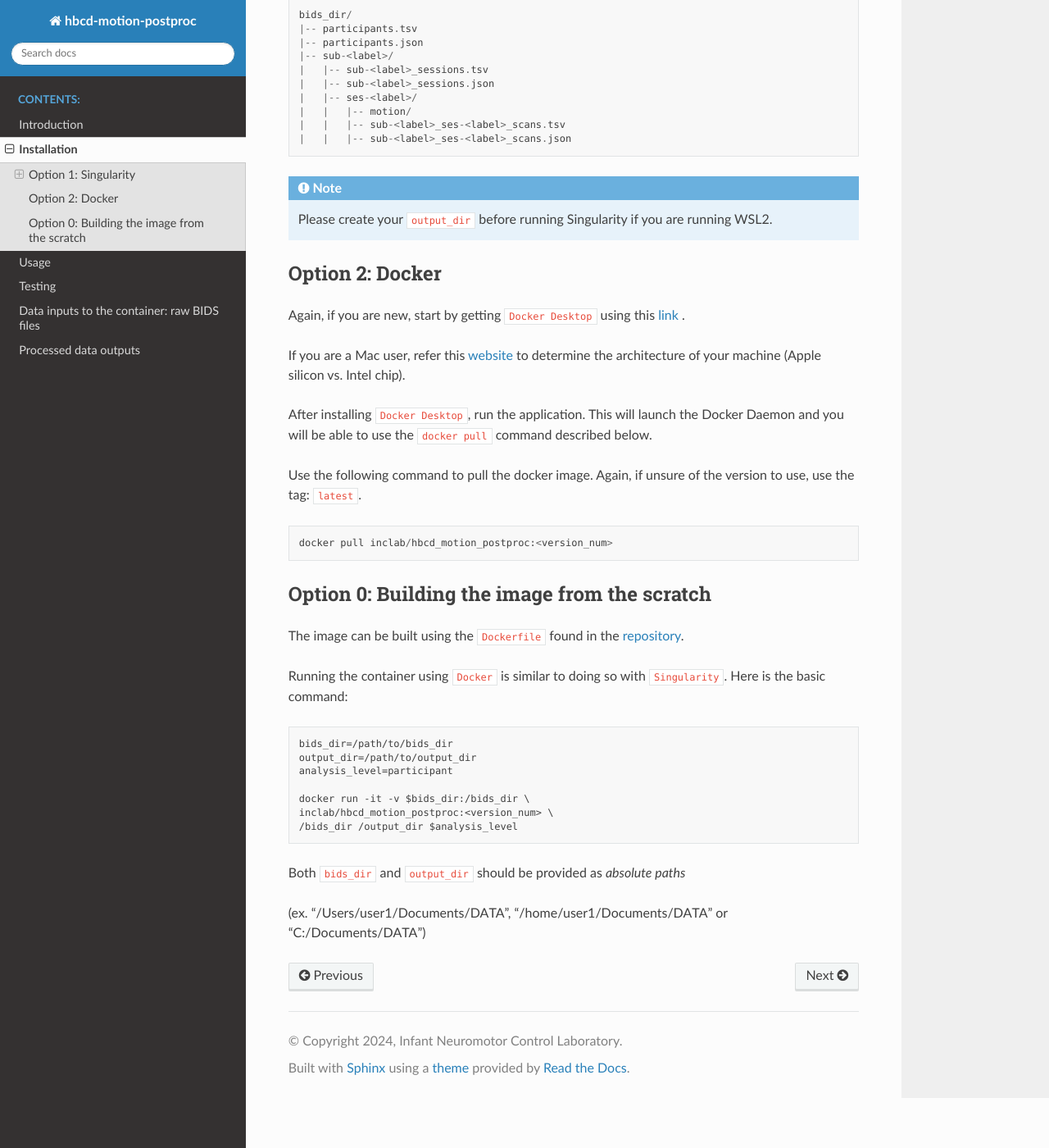
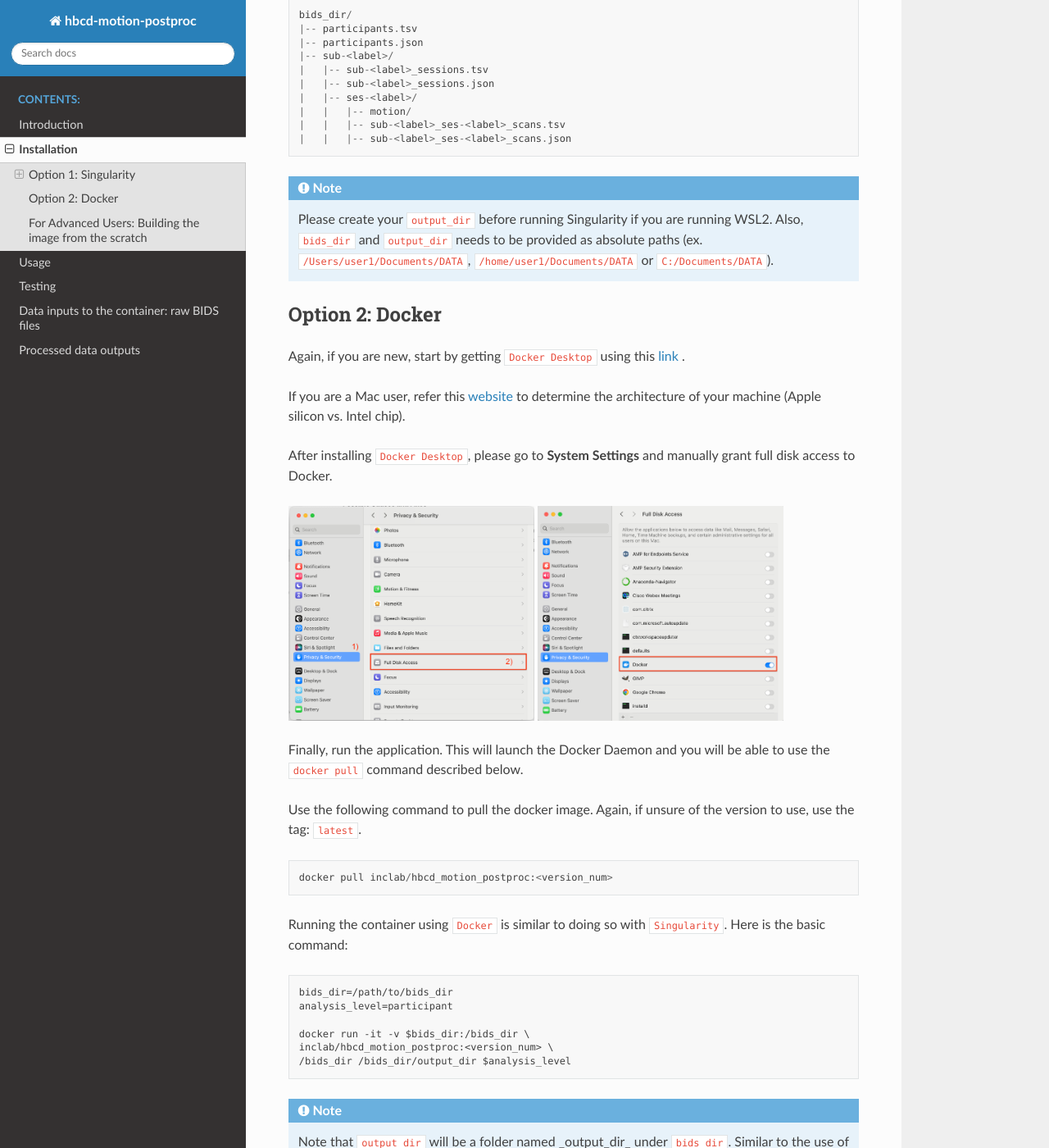
Before and after one commit to ohspc89/hbcd_motion_postproc, a Sphinx documentation site: the page built from docs/source/installation.rst, in a window 1280 px wide and 1400 px high, scrolled down 1476 px. Shown: the whole window at 82% size. Built offline with Sphinx 7.4.7 and the Read the Docs theme 3.1.0, drawn with Linux system fonts in a browser that asks for light colours; some of the changed text lies outside the part shown.

Commit message:
Update installation.rst

```diff
--- a/docs/source/installation.rst
+++ b/docs/source/installation.rst
@@ -71,7 +71,7 @@ where the following folder hierarchy is assumed in this case: ::
         |   |   |-- sub-<label>_ses-<label>_scans.json
 
 .. note::
-   Please create your ``output_dir`` before running Singularity if you are running WSL2.
+   Please create your ``output_dir`` before running Singularity if you are running WSL2. Also, ``bids_dir`` and ``output_dir`` needs to be provided as absolute paths (ex. ``/Users/user1/Documents/DATA``, ``/home/user1/Documents/DATA`` or ``C:/Documents/DATA``).
 
 .. _option2-docker:
 
@@ -83,8 +83,16 @@ this `link <https://docs.docker.com/get-started/introduction/get-docker-desktop/
 If you are a Mac user, refer this `website <https://docs.cse.lehigh.edu/determine-mac-architecture/>`_ to
 determine the architecture of your machine (Apple silicon vs. Intel chip).
 
-After installing ``Docker Desktop``, run the application. This will launch the
-Docker Daemon and you will be able to use the ``docker pull`` command
+After installing ``Docker Desktop``, please go to **System Settings** and manually grant full disk access to Docker.
+
+.. image:: /images/macOS_docker_prereq1.png
+   :width: 300
+
+.. image:: /images/macOS_docker_prereq2.png
+   :width: 300
+
+Finally, run the application. This will launch the Docker Daemon
+and you will be able to use the ``docker pull`` command
 described below.
 
 Use the following command to pull the docker image. Again, if unsure of the version to use,
@@ -92,20 +100,18 @@ use the tag: ``latest``. ::
 
         docker pull inclab/hbcd_motion_postproc:<version_num>
 
-Option 0: Building the image from the scratch
----------------------------------------------------
-The image can be built using the ``Dockerfile`` found in the `repository <https://github.com/Infant-Neuromotor-Control-Lab/hbcd_motion_postproc>`_.
-
 Running the container using ``Docker`` is similar to doing so with ``Singularity``. Here is the basic command::
 
         bids_dir=/path/to/bids_dir
-        output_dir=/path/to/output_dir
         analysis_level=participant
 
         docker run -it -v $bids_dir:/bids_dir \
         inclab/hbcd_motion_postproc:<version_num> \
-        /bids_dir /output_dir $analysis_level
+        /bids_dir /bids_dir/output_dir $analysis_level
 
-Both ``bids_dir`` and ``output_dir`` should be provided as *absolute paths*
+.. note::
+   Note that ``output_dir`` will be a folder named _output_dir_ under ``bids_dir``. Similar to the use of ``Singularity``, ``bids_dir`` should be provided as an *absolute path*
 
-(ex. "/Users/user1/Documents/DATA", "/home/user1/Documents/DATA" or "C:/Documents/DATA")
+For Advanced Users: Building the image from the scratch
+-------------------------------------------------------
+The image can be built using the ``Dockerfile`` found in the `repository <https://github.com/Infant-Neuromotor-Control-Lab/hbcd_motion_postproc>`_.
```
